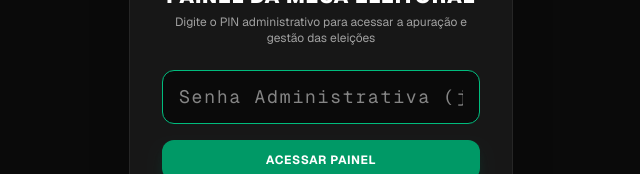
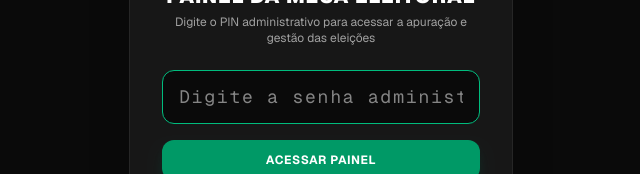
Before and after one commit to JpCobraC/eleicoesjump, a Next.js app: page /admin in a window 1280 px wide. Shown: the part 327-501 px from the top of the page, without its empty margins (319-959 px from the left). Built offline with nearby package versions, Linux system fonts and the light colour scheme; no server answers.

Commit message:
fix: remover exposicao da senha administrativa em mensagens de erro e placeholders

```diff
--- a/src/app/admin/candidatos/page.tsx
+++ b/src/app/admin/candidatos/page.tsx
@@ -77,7 +77,8 @@ export default function AdminCandidatosPage() {
         sessionStorage.setItem('admin_auth', 'true');
       }
     } else {
-      setErroLogin('Senha de acesso incorreta. A senha é jumpelections@2026.');
+      setErroLogin('Senha incorreta. Tente novamente.');
+      setSenhaInput('');
     }
   };
 
@@ -108,7 +109,7 @@ export default function AdminCandidatosPage() {
                 type="password"
                 value={senhaInput}
                 onChange={(e) => setSenhaInput(e.target.value)}
-                placeholder="Senha Administrativa (jumpelections@2026)"
+                placeholder="Digite a senha administrativa"
                 autoFocus
                 className="w-full bg-neutral-950 border border-neutral-700 rounded-xl py-3 px-4 text-center font-mono text-lg text-white tracking-widest focus:outline-none focus:border-emerald-500"
               />
--- a/src/app/admin/page.tsx
+++ b/src/app/admin/page.tsx
@@ -139,7 +139,8 @@ export default function AdminPage() {
         sessionStorage.setItem('admin_auth', 'true');
       }
     } else {
-      setErroLogin('Senha de acesso incorreta. A senha é jumpelections@2026.');
+      setErroLogin('Senha incorreta. Tente novamente.');
+      setSenhaInput('');
     }
   };
 
@@ -178,7 +179,7 @@ export default function AdminPage() {
                 type="password"
                 value={senhaInput}
                 onChange={(e) => setSenhaInput(e.target.value)}
-                placeholder="Senha Administrativa (jumpelections@2026)"
+                placeholder="Digite a senha administrativa"
                 autoFocus
                 className="w-full bg-neutral-950 border border-neutral-700 rounded-xl py-3 px-4 text-center font-mono text-lg text-white tracking-widest focus:outline-none focus:border-emerald-500"
               />
--- a/src/components/admin/ConfiguracoesManager.tsx
+++ b/src/components/admin/ConfiguracoesManager.tsx
@@ -315,7 +315,7 @@ export const ConfiguracoesManager: React.FC<ConfiguracoesManagerProps> = ({
               type="text"
               value={codigoMesario}
               onChange={(e) => setCodigoMesario(e.target.value)}
-              placeholder="Ex: jumpelections@2026"
+              placeholder="Digite a senha administrativa"
               required
               className="w-full bg-neutral-900 border border-neutral-700 rounded-lg p-2.5 text-white font-mono font-bold focus:outline-none focus:border-emerald-500"
             />
```
